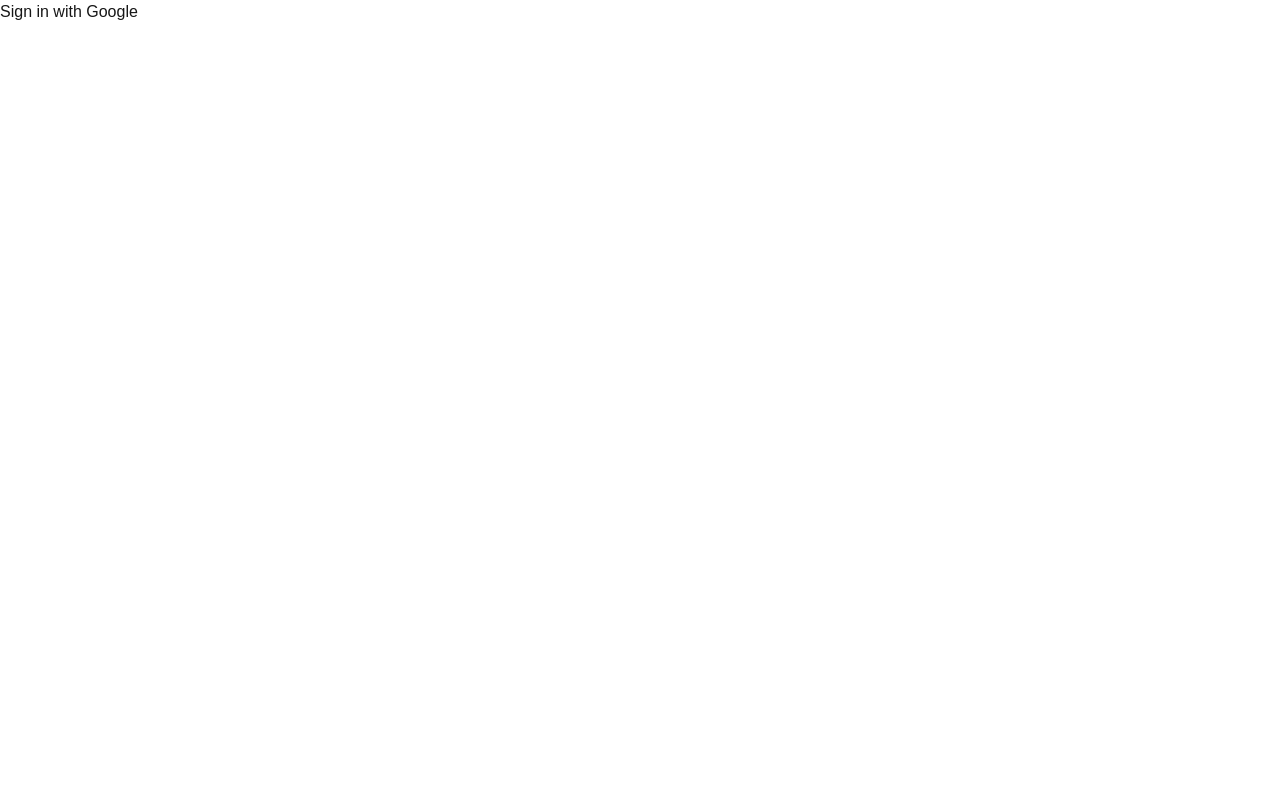
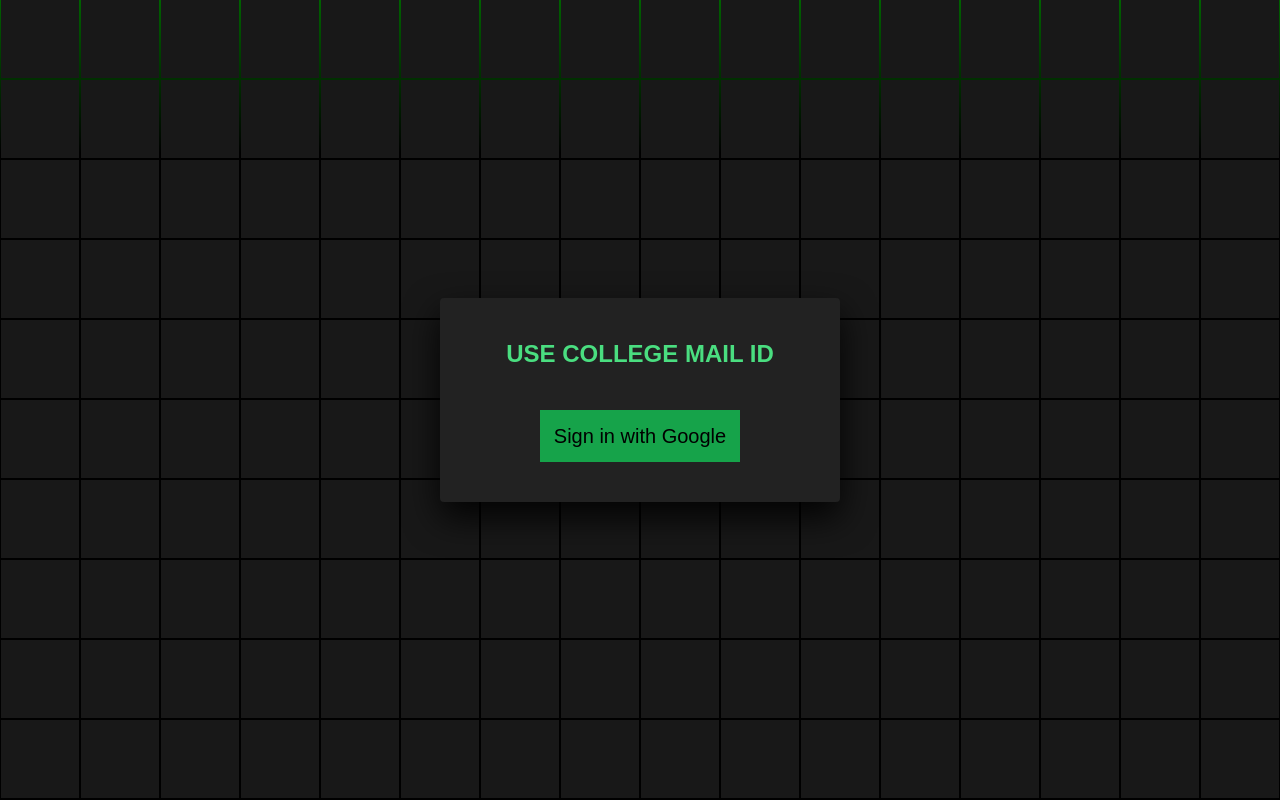
Before and after one commit to PriyaDharsini2006/Dashboard, a Next.js app: page /sign in a window 1280 px wide. Built offline with nearby package versions, Linux system fonts and the light colour scheme; no server answers.

Commit message:
login page

```diff
--- a/src/app/globals.css
+++ b/src/app/globals.css
@@ -91,3 +91,180 @@ button {
   font-weight: normal;
   font-style: normal;
 }
+@import url('https://fonts.googleapis.com/css2?family=Quicksand:wght@300;400;500;600;700&display=swap');
+
+* {
+    margin: 0;
+    padding: 0;
+    box-sizing: border-box;
+    font-family: 'Quicksand', sans-serif;
+}
+
+body {
+    display: flex;
+    justify-content: center;
+    align-items: center;
+    min-height: 100vh;
+    background: #000;
+}
+
+section {
+    position: absolute;
+    width: 100vw;
+    height: 100vh;
+    display: flex;
+    justify-content: center;
+    align-items: center;
+    gap: 2px;
+    flex-wrap: wrap;
+    overflow: hidden;
+}
+
+section::before {
+    content: '';
+    position: absolute;
+    width: 100%;
+    height: 100%;
+    background: linear-gradient(#000, #0f0, #000);
+    animation: animate 5s linear infinite;
+}
+
+@keyframes animate {
+    0% {
+        transform: translateY(-100%);
+    }
+    100% {
+        transform: translateY(100%);
+    }
+}
+
+section span {
+    position: relative;
+    display: block;
+    width: calc(6.25vw - 2px);
+    height: calc(6.25vw - 2px);
+    background: #181818;
+    z-index: 2;
+    transition: 1.5s;
+}
+
+section span:hover {
+    background: #0f0;
+    transition: 0s;
+}
+
+section .signin {
+    position: absolute;
+    width: 400px;
+    background: #222;
+    z-index: 1000;
+    display: flex;
+    justify-content: center;
+    align-items: center;
+    padding: 40px;
+    border-radius: 4px;
+    box-shadow: 0 15px 35px rgba(0, 0, 0, 0.9);
+}
+
+section .signin .content {
+    position: relative;
+    width: 100%;
+    display: flex;
+    justify-content: center;
+    align-items: center;
+    flex-direction: column;
+    gap: 40px;
+}
+
+section .signin .content h2 {
+    font-size: 2em;
+    color: #0f0;
+    text-transform: uppercase;
+}
+
+section .signin .content .form {
+    width: 100%;
+    display: flex;
+    flex-direction: column;
+    gap: 25px;
+}
+
+section .signin .content .form .inputBox {
+    position: relative;
+    width: 100%;
+}
+
+section .signin .content .form .inputBox input {
+    position: relative;
+    width: 100%;
+    background: #333;
+    border: none;
+    outline: none;
+    padding: 25px 10px 7.5px;
+    border-radius: 4px;
+    color: #fff;
+    font-weight: 500;
+    font-size: 1em;
+}
+
+section .signin .content .form .inputBox i {
+    position: absolute;
+    left: 0;
+    padding: 15px 10px;
+    font-style: normal;
+    color: #aaa;
+    transition: 0.5s;
+    pointer-events: none;
+}
+
+.signin .content .form .inputBox input:focus ~ i,
+.signin .content .form .inputBox input:valid ~ i {
+    transform: translateY(-7.5px);
+    font-size: 0.8em;
+    color: #fff;
+}
+
+.signin .content .form .links {
+    position: relative;
+    width: 100%;
+    display: flex;
+    justify-content: space-between;
+}
+
+.signin .content .form .links a {
+    color: #fff;
+    text-decoration: none;
+}
+
+.signin .content .form .links a:nth-child(2) {
+    color: #0f0;
+    font-weight: 600;
+}
+
+.signin .content .form .inputBox input[type="submit"] {
+    padding: 10px;
+    background: #0f0;
+    color: #000;
+    font-weight: 600;
+    font-size: 1.35em;
+    letter-spacing: 0.05em;
+    cursor: pointer;
+}
+
+input[type="submit"]:active {
+    opacity: 0.6;
+}
+
+@media (max-width: 900px) {
+    section span {
+        width: calc(10vw - 2px);
+        height: calc(10vw - 2px);
+    }
+}
+
+@media (max-width: 600px) {
+    section span {
+        width: calc(20vw - 2px);
+        height: calc(20vw - 2px);
+    }
+}
--- a/src/app/sign/page.js
+++ b/src/app/sign/page.js
@@ -1,37 +1,102 @@
-'use client'
+// 'use client'
+
+// import { useSession, signIn, signOut } from "next-auth/react";
+// import { useRouter } from "next/navigation";
+// import { useEffect } from "react";
+
+
+// export default function Login() {
+//   const { data: session, status } = useSession();
+//   const router = useRouter()
+
+//   useEffect(() => {
+//     if (status === 'authenticated') {
+//       // router.push('/')
+//     }
+//   }, [session, status, router])
+
+//   if (status === "loading") {
+//     return <p>Loading...</p>; // Show loading while session loads
+//   }
+
+//   if (session) {
+//     return (
+//       <div>
+//         <p>Welcome, {session.user.name}</p>
+//         <p>Email: {session.user.email}</p>
+//         <button onClick={() => signOut()}>Sign out</button>
+//       </div>
+//     );
+//   } else {
+//     return (
+//       <div>
+//         <button onClick={() => signIn("google", { callbackUrl: '/' })}>Sign in with Google</button>
+//       </div>
+//     );
+//   }
+// }
+'use client';
 
 import { useSession, signIn, signOut } from "next-auth/react";
+import { useEffect } from "react";
 import { useRouter } from "next/navigation";
-import { useEffect } from "react";
-
+import '../globals.css'; // Ensure to import your CSS file here
 
 export default function Login() {
   const { data: session, status } = useSession();
-  const router = useRouter()
+  const router = useRouter();
 
   useEffect(() => {
-    if (status === 'authenticated') {
-      // router.push('/')
-    }
-  }, [session, status, router])
+    if (status === 'loading') return; // Don't redirect while loading
+    // if (status === 'authenticated') {
+    //   // Navigate to the desired page after authentication
+    //   router.push('/');
+    // } else {
+    //   // If not authenticated, you can keep the user on the login page
+    //   // You can also display a message or prompt for sign-in if desired
+    // }
+  }, [status, router]);
 
   if (status === "loading") {
-    return <p>Loading...</p>; // Show loading while session loads
+    return <p className="text-center text-white">Loading...</p>;
   }
 
-  if (session) {
-    return (
-      <div>
-        <p>Welcome, {session.user.name}</p>
-        <p>Email: {session.user.email}</p>
-        <button onClick={() => signOut()}>Sign out</button>
+  return (
+    <section>
+      {/* Grid of Animated Boxes */}
+      {Array.from({ length: 625 }).map((_, index) => (
+        <span key={index}></span>
+      ))}
+
+
+      {/* Sign-in Form */}
+      <div className="signin">
+        <div className="content">
+
+          <h1 className="text-2xl font-bold text-center text-green-400">USE COLLEGE MAIL ID</h1>
+          {session ? (
+            <div className="text-center">
+              <p className="text-lg text-white">Welcome, {session.user.name}</p>
+              <p className="text-sm text-gray-500">{session.user.email}</p>
+              <button
+                onClick={() => signOut()}
+                className="w-full py-2 mt-4 text-white bg-green-900 rounded hover:bg-green-900 focus:outline-none focus:ring-2 focus:ring-green-500"
+              >
+                Sign out
+              </button>
+            </div>
+          ) : (
+            <div className="space-y-4">
+              <button
+                onClick={() => signIn("google", { callbackUrl: '/' })}
+                className="w-[200px] py-3 text-black  text-xl  bg-green-600  hover:bg-green-600 focus:outline-none focus:ring-2 focus:ring-green-500"
+              >
+                Sign in with Google
+              </button>
+              </div>
+          )}
+        </div>
       </div>
-    );
-  } else {
-    return (
-      <div>
-        <button onClick={() => signIn("google", { callbackUrl: '/' })}>Sign in with Google</button>
-      </div>
-    );
-  }
+    </section>
+  );
 }
```
